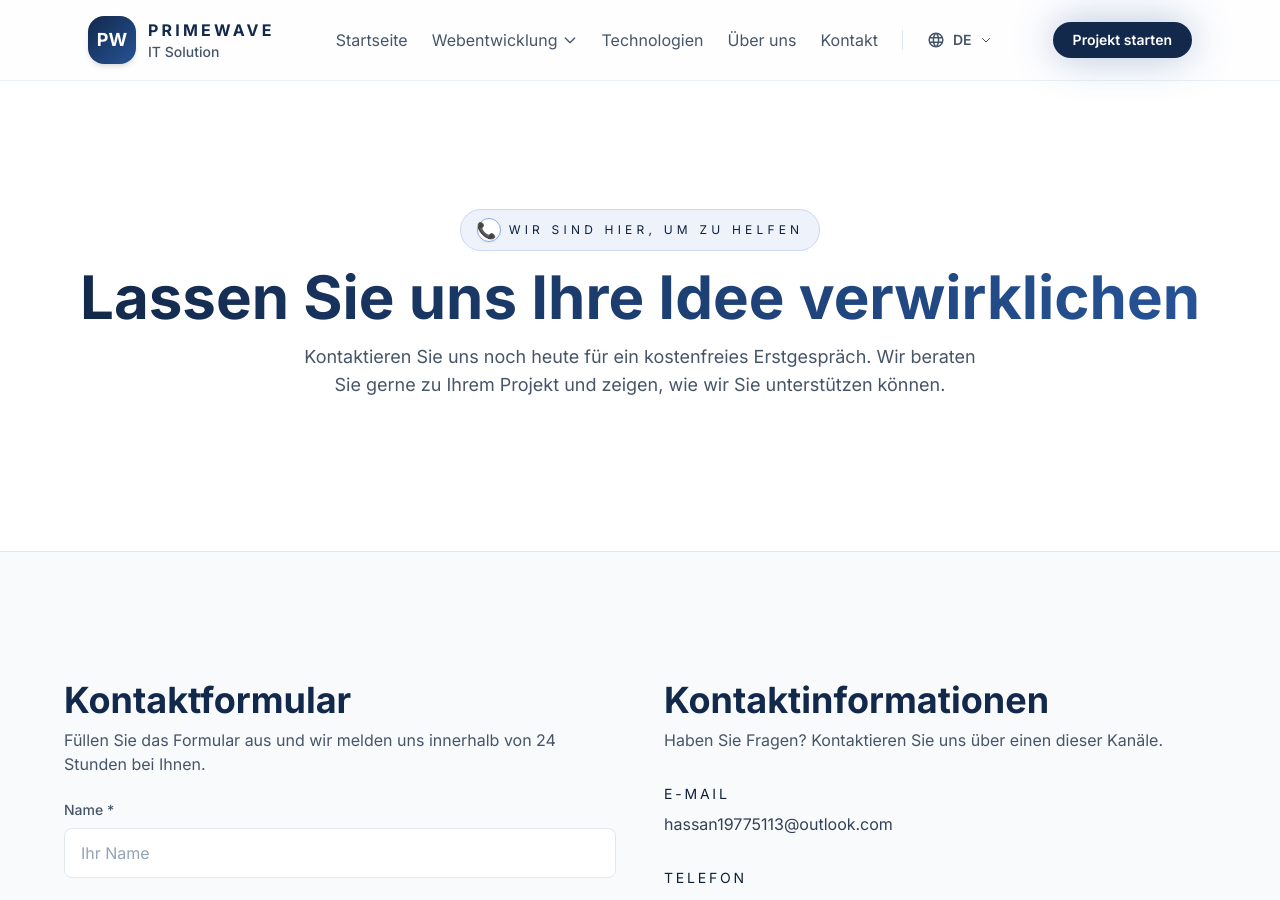
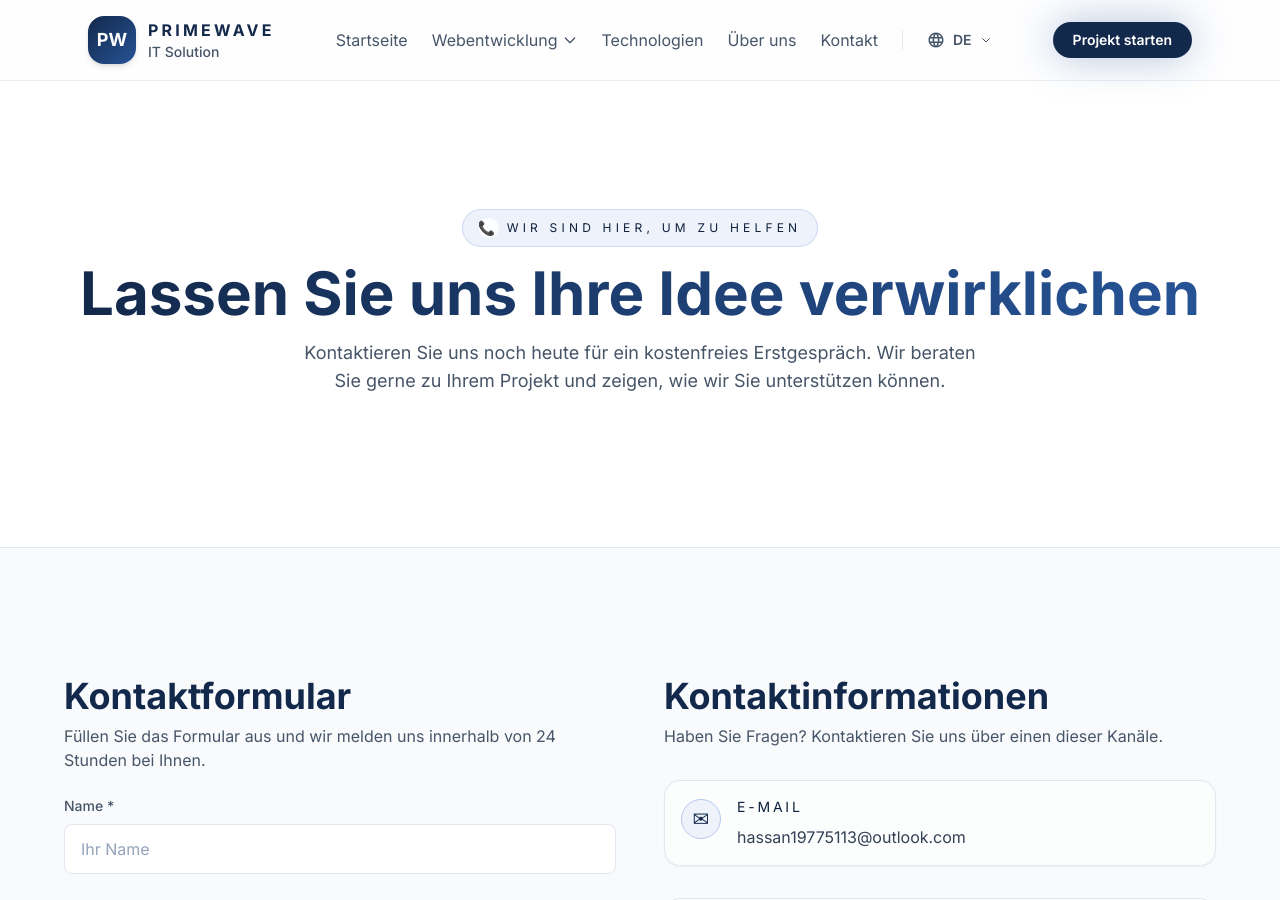
Before and after one commit to hassan19775113/primewave-it-solution, a Next.js app: page /kontakt in a window 1280 px wide. Shown: the top 900 px of the page. Built offline with nearby package versions, Linux system fonts and the light colour scheme.

Commit message:
fixing contact mit icon

```diff
--- a/app/kontakt/page.tsx
+++ b/app/kontakt/page.tsx
@@ -274,7 +274,7 @@ export default function KontaktPage() {
               <span className="inline-flex items-center gap-2 rounded-full border border-brand-200/60 bg-brand-50 px-3 sm:px-4 py-1.5 sm:py-2 text-[10px] sm:text-xs uppercase tracking-[0.25em] sm:tracking-[0.35em] text-brand-700">
                 <span
                   aria-hidden="true"
-                  className="flex h-6 w-6 items-center justify-center rounded-full border border-brand-300 bg-white text-base text-brand-700 shadow-sm"
+                  className="flex h-5 w-5 items-center justify-center rounded-full bg-white/80 text-sm text-[#13294b]"
                   title="Kontakt"
                 >
                   📞
@@ -451,13 +451,21 @@ export default function KontaktPage() {
                 </div>
 
                 {t.contactItems.map((item) => (
-                  <div key={item.title}>
-                    <p className="text-sm uppercase tracking-[0.2em] text-brand-700">
-                      {item.title}
-                    </p>
-                    <p className="mt-2 whitespace-pre-line text-slate-700">
-                      {item.value}
-                    </p>
+                  <div key={item.title} className="flex gap-3 sm:gap-4 rounded-xl sm:rounded-2xl border border-slate-200 bg-white/60 px-3 sm:px-4 py-3 sm:py-4 shadow-sm">
+                    <span
+                      aria-hidden="true"
+                      className="mt-0.5 flex h-10 w-10 items-center justify-center rounded-full border border-brand-200 bg-brand-50 text-lg sm:text-xl text-[#13294b]"
+                    >
+                      {item.icon}
+                    </span>
+                    <div>
+                      <p className="text-xs sm:text-sm uppercase tracking-[0.2em] text-brand-700">
+                        {item.title}
+                      </p>
+                      <p className="mt-2 whitespace-pre-line text-slate-700">
+                        {item.value}
+                      </p>
+                    </div>
                   </div>
                 ))}
 
```
